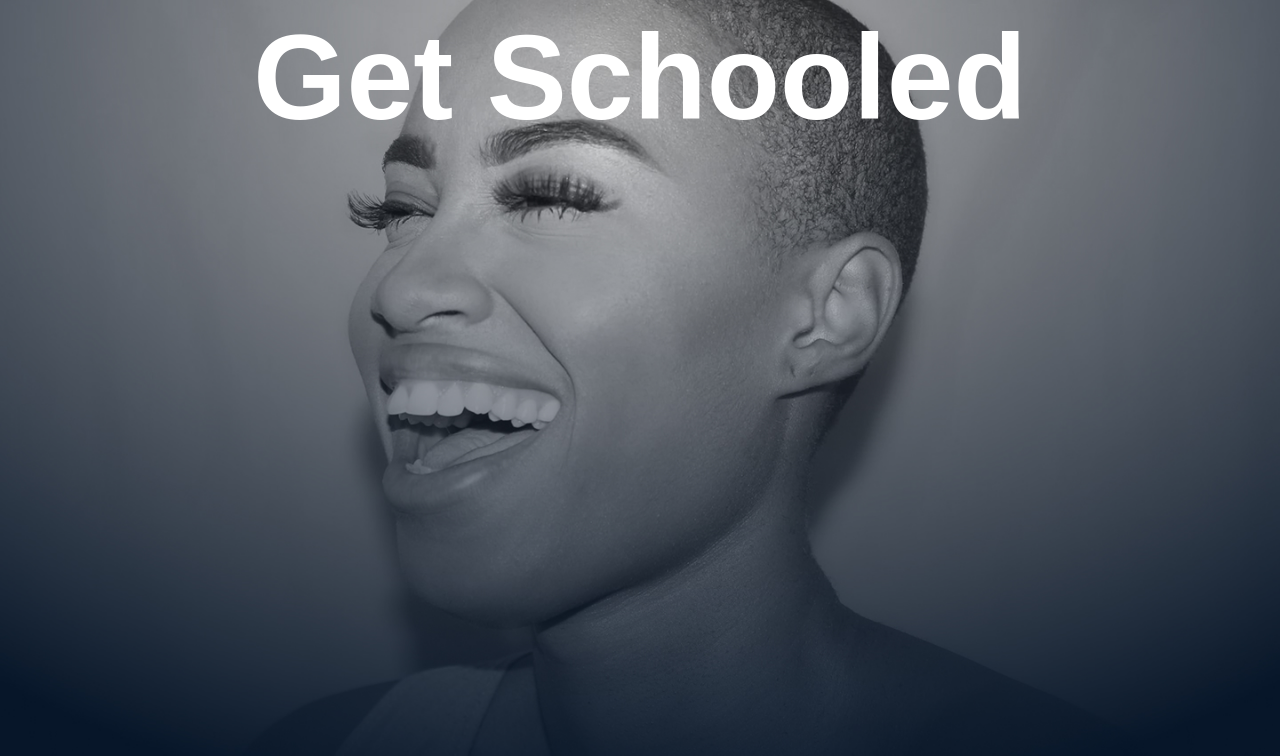
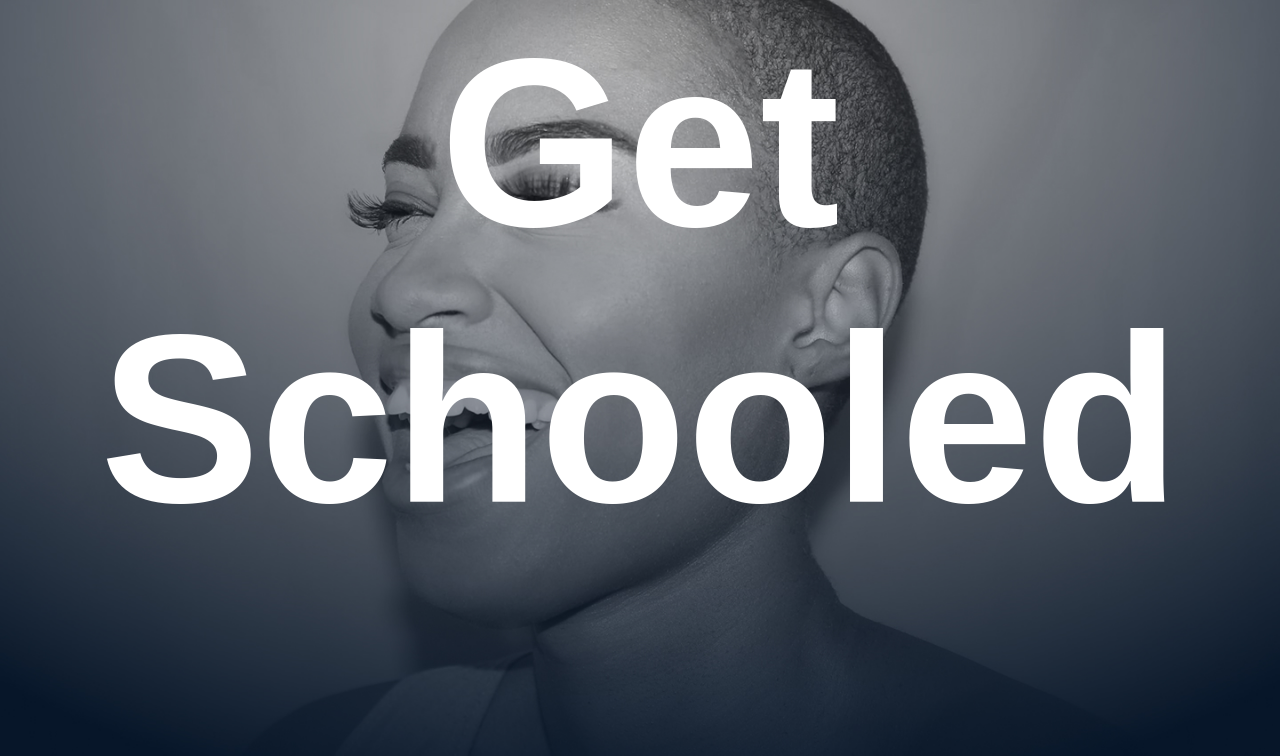
Before and after one commit to martha499eid/Smile-School, a plain HTML site: page index.html in a window 1280 px wide. Shown: the part 44-800 px from the top of the page. Drawn offline with Linux system fonts and the light colour scheme.

Commit message:
edit font-size

```diff
--- a/style.css
+++ b/style.css
@@ -15,8 +15,8 @@ body {
     text-align: center;
     color: white;
     font-family: Arial, Helvetica, sans-serif;
-    font-size: 120px;
-    margin-top: 10px;
+    font-size: 240px;
+    margin-top: 7px;
     max-width: 100%;
 
 }
```
